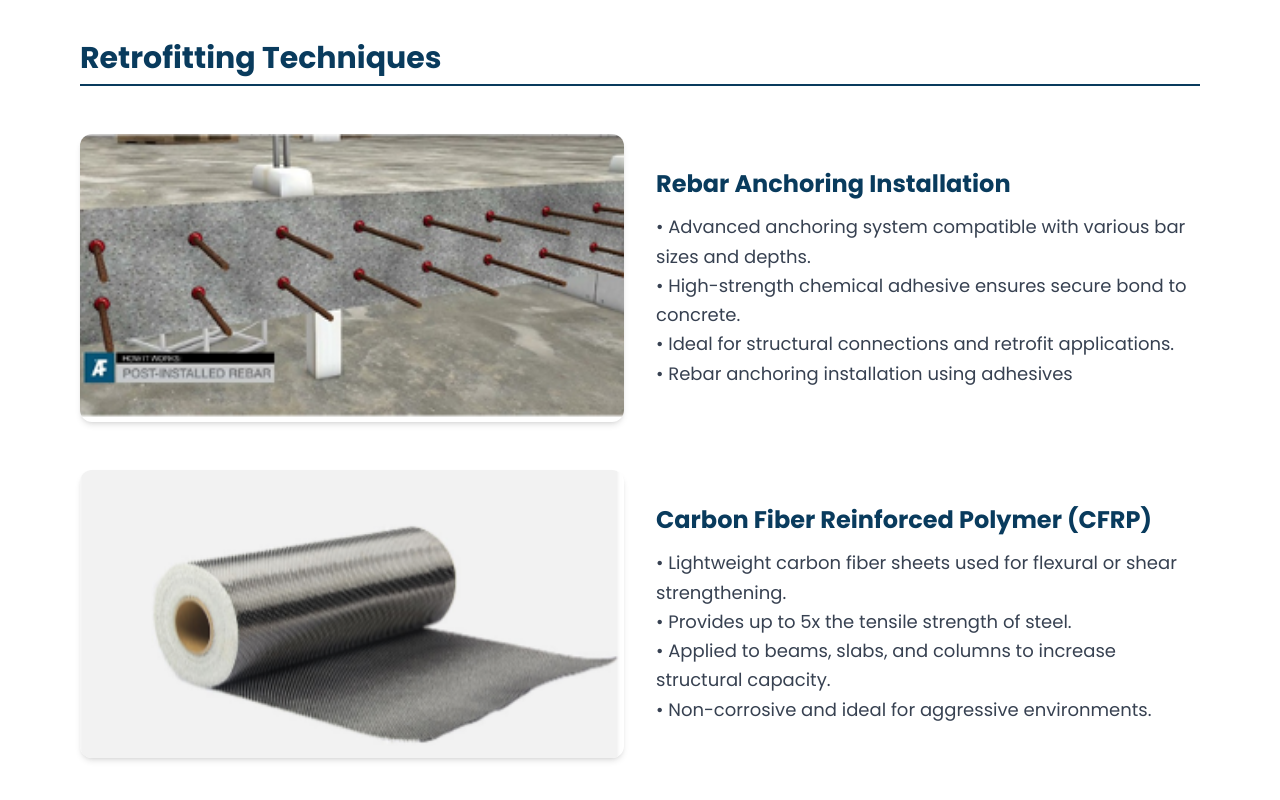
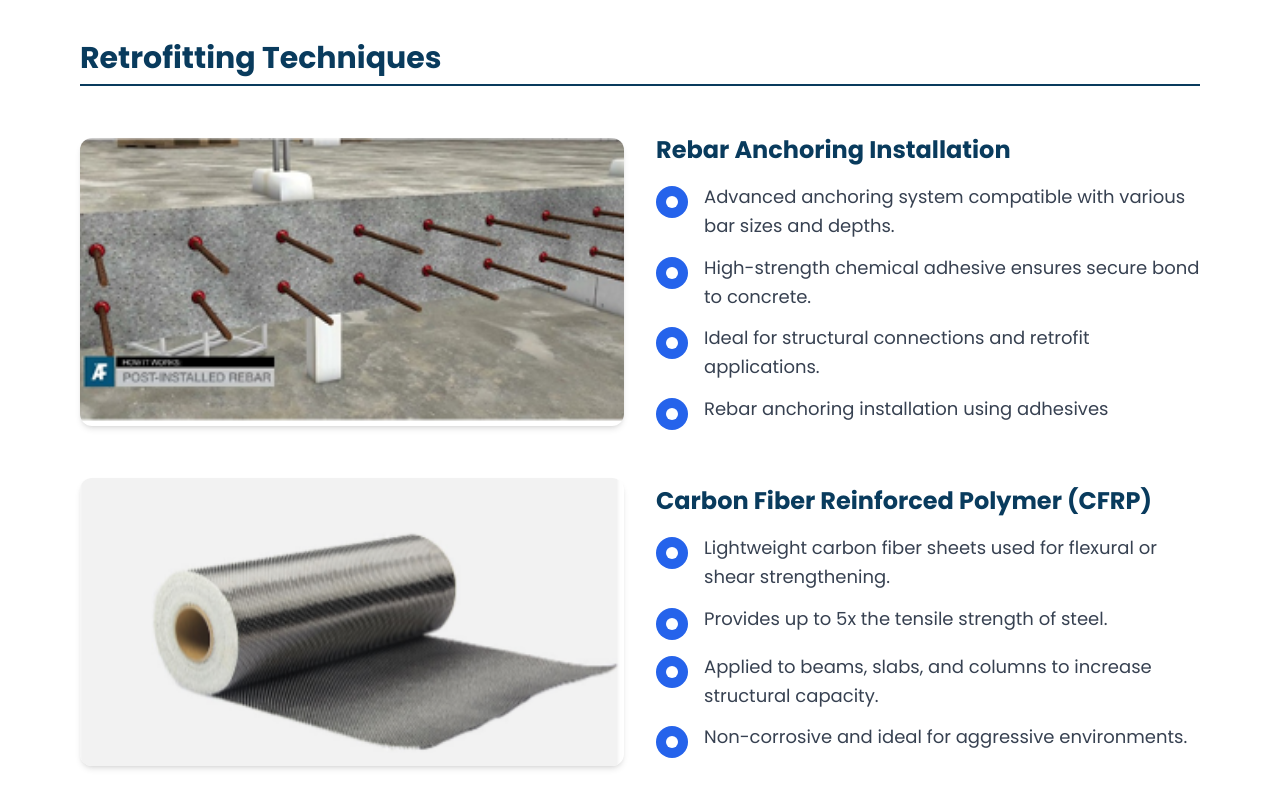
Before and after one commit to Webique/concrete-surgeons, a React (Vite) app: page /services/cutting in a window 1280 px wide. Shown: the part 840-1640 px from the top of the page. Built offline with nearby package versions, Linux system fonts and the light colour scheme; what tailwindcss-rtl would draw is missing.

Commit message:
Updates #3

```diff
--- a/src/pages/About.jsx
+++ b/src/pages/About.jsx
@@ -97,12 +97,23 @@ export default function About() {
             <h2 className="text-3xl md:text-4xl font-bold text-[#093B5D] border-b-2 pb-2 border-[#093B5D]">
               {t("about.whyTitle")}
             </h2>
-            <ul className="grid gap-4 list-disc text-gray-700 pl-6 text-lg">
-              <li>{t("about.reason1")}</li>
-              <li>{t("about.reason2")}</li>
-              <li>{t("about.reason3")}</li>
-              <li>{t("about.reason4")}</li>
-            </ul>
+            <div className="space-y-4">
+              {[t("about.reason1"), t("about.reason2"), t("about.reason3"), t("about.reason4")].map((reason, index) => (
+                <motion.div
+                  key={index}
+                  initial={{ opacity: 0, x: -20 }}
+                  whileInView={{ opacity: 1, x: 0 }}
+                  transition={{ duration: 0.6, delay: index * 0.1 }}
+                  viewport={{ once: true }}
+                  className={`flex items-start ${isRTL ? "space-x-reverse space-x-4" : "space-x-4"}`}
+                >
+                  <div className="flex-shrink-0 w-8 h-8 bg-blue-600 rounded-full flex items-center justify-center mt-1">
+                    <div className="w-3 h-3 bg-white rounded-full"></div>
+                  </div>
+                  <p className="text-lg text-gray-700 leading-relaxed">{reason}</p>
+                </motion.div>
+              ))}
+            </div>
           </div>
           <img
             src={about2}
--- a/src/pages/ConcreteCutting.jsx
+++ b/src/pages/ConcreteCutting.jsx
@@ -72,13 +72,34 @@ export default function StructuralRetrofitting() {
                 alt={section.title}
                 className="rounded-xl shadow-md object-cover w-full h-64 md:h-72 hover:scale-105 transition-transform duration-500"
               />
-              <div className="space-y-3 whitespace-pre-line">
+              <div className="space-y-4">
                 <h3 className="text-2xl font-bold text-[#093B5D]">
                   {section.title}
                 </h3>
-                <p className="text-gray-700 text-lg leading-relaxed">
-                  {section.desc}
-                </p>
+                <div className="space-y-3">
+                  {section.desc.split('\n').filter(line => line.trim()).map((line, index) => {
+                    // Remove bullet points and clean the text
+                    const cleanText = line.replace(/^•\s*/, '').trim();
+                    if (cleanText) {
+                      return (
+                        <motion.div
+                          key={index}
+                          initial={{ opacity: 0, x: -20 }}
+                          whileInView={{ opacity: 1, x: 0 }}
+                          transition={{ duration: 0.6, delay: index * 0.1 }}
+                          viewport={{ once: true }}
+                          className={`flex items-start ${isRTL ? "space-x-reverse space-x-4" : "space-x-4"}`}
+                        >
+                          <div className="flex-shrink-0 w-8 h-8 bg-blue-600 rounded-full flex items-center justify-center mt-1">
+                            <div className="w-3 h-3 bg-white rounded-full"></div>
+                          </div>
+                          <p className="text-lg text-gray-700 leading-relaxed">{cleanText}</p>
+                        </motion.div>
+                      );
+                    }
+                    return null;
+                  })}
+                </div>
               </div>
             </motion.div>
           ))}
--- a/src/pages/Demolition.jsx
+++ b/src/pages/Demolition.jsx
@@ -120,9 +120,10 @@ export default function Demolition() {
                     whileInView={{ opacity: 1, x: 0 }}
                     transition={{ duration: 0.6, delay: index * 0.1 }}
                     viewport={{ once: true }}
-                    className="flex items-start space-x-4"
+                    className={`flex items-start ${isRTL ? "space-x-reverse space-x-4" : "space-x-4"}`}
+
                   >
-                    <div className="flex-shrink-0 w-8 h-8 bg-gradient-to-r from-blue-600 to-orange-600 rounded-full flex items-center justify-center mt-1">
+                    <div className="flex-shrink-0 w-8 h-8 bg-blue-600 rounded-full flex items-center justify-center mt-1">
                       <div className="w-3 h-3 bg-white rounded-full"></div>
                     </div>
                     <p className="text-lg text-gray-700 leading-relaxed">{item}</p>
@@ -200,7 +201,8 @@ export default function Demolition() {
                     whileInView={{ opacity: 1, y: 0 }}
                     transition={{ duration: 0.6, delay: index * 0.1 }}
                     viewport={{ once: true }}
-                    className="flex items-center space-x-3 p-4 bg-gray-50 rounded-lg hover:bg-gray-100 transition-colors"
+                    className={`flex items-center ${isRTL ? "space-x-reverse space-x-3" : "space-x-3"} p-4 bg-gray-50 rounded-lg hover:bg-gray-100 transition-colors`}
+
                   >
                     <div className="flex-shrink-0 w-6 h-6 bg-blue-500 rounded-full flex items-center justify-center">
                       <svg className="w-3 h-3 text-white" fill="currentColor" viewBox="0 0 20 20">
@@ -315,9 +317,10 @@ export default function Demolition() {
                     whileInView={{ opacity: 1, x: 0 }}
                     transition={{ duration: 0.6, delay: index * 0.1 }}
                     viewport={{ once: true }}
-                    className="flex items-start space-x-4"
+                    className={`flex items-start ${isRTL ? "space-x-reverse space-x-4" : "space-x-4"}`}
+
                   >
-                    <div className="flex-shrink-0 w-8 h-8 bg-gradient-to-r from-blue-600 to-orange-600 rounded-full flex items-center justify-center mt-1">
+                    <div className="flex-shrink-0 w-8 h-8 bg-blue-600 rounded-full flex items-center justify-center mt-1">
                       <div className="w-3 h-3 bg-white rounded-full"></div>
                     </div>
                     <p className="text-lg text-gray-300 leading-relaxed">{item}</p>
@@ -364,9 +367,10 @@ export default function Demolition() {
                       whileInView={{ opacity: 1, x: 0 }}
                       transition={{ duration: 0.6, delay: index * 0.1 }}
                       viewport={{ once: true }}
-                      className="flex items-start space-x-4 p-4 bg-gray-50 rounded-xl hover:bg-gray-100 transition-colors"
+                      className={`flex items-start ${isRTL ? "space-x-reverse space-x-4" : "space-x-4"} p-4 bg-gray-50 rounded-xl hover:bg-gray-100 transition-colors`}
+
                     >
-                      <div className="flex-shrink-0 w-8 h-8 bg-gradient-to-r from-blue-600 to-orange-600 rounded-full flex items-center justify-center mt-1">
+                      <div className="flex-shrink-0 w-8 h-8 bg-blue-600 rounded-full flex items-center justify-center mt-1">
                         <div className="w-3 h-3 bg-white rounded-full"></div>
                       </div>
                       <p className="text-gray-700 leading-relaxed">{item}</p>
@@ -579,9 +583,9 @@ export default function Demolition() {
                   whileInView={{ opacity: 1, x: 0 }}
                   transition={{ duration: 0.6, delay: index * 0.1 }}
                   viewport={{ once: true }}
-                  className="flex items-start space-x-4 p-6 bg-gray-50 rounded-xl hover:bg-gray-100 transition-colors"
-                >
-                  <div className="flex-shrink-0 w-8 h-8 bg-gradient-to-r from-blue-600 to-orange-600 rounded-full flex items-center justify-center mt-1">
+                  className={`flex items-start ${isRTL ? "space-x-reverse space-x-4" : "space-x-4"} p-6 bg-gray-50 rounded-xl hover:bg-gray-100 transition-colors`}
+                  >
+                  <div className="flex-shrink-0 w-8 h-8 bg-blue-600 rounded-full flex items-center justify-center mt-1">
                     <div className="w-3 h-3 bg-white rounded-full"></div>
                   </div>
                   <span className="text-lg text-gray-700 font-medium">{item}</span>
@@ -646,9 +650,9 @@ export default function Demolition() {
                   whileInView={{ opacity: 1, x: 0 }}
                   transition={{ duration: 0.6, delay: index * 0.1 }}
                   viewport={{ once: true }}
-                  className="flex items-start space-x-4 p-6 bg-white rounded-xl shadow-lg hover:shadow-xl transition-shadow"
-                >
-                  <div className="flex-shrink-0 w-8 h-8 bg-gradient-to-r from-blue-600 to-orange-600 rounded-full flex items-center justify-center mt-1">
+                  className={`flex items-start ${isRTL ? "space-x-reverse space-x-4" : "space-x-4"} p-6 bg-white rounded-xl shadow-lg hover:shadow-xl transition-shadow`}
+                  >
+                  <div className="flex-shrink-0 w-8 h-8 bg-blue-600 rounded-full flex items-center justify-center mt-1">
                     <div className="w-3 h-3 bg-white rounded-full"></div>
                   </div>
                   <span className="text-lg text-gray-700 font-medium">{item}</span>
@@ -708,9 +712,10 @@ export default function Demolition() {
                   whileInView={{ opacity: 1, x: 0 }}
                   transition={{ duration: 0.6, delay: index * 0.1 }}
                   viewport={{ once: true }}
-                  className="flex items-start space-x-4 p-6 bg-white/10 rounded-xl border border-white/20 hover:bg-white/20 transition-colors"
+                  className={`flex items-start ${isRTL ? "space-x-reverse space-x-4" : "space-x-4"} p-6 bg-white/10 rounded-xl border border-white/20 hover:bg-white/20 transition-colors`}
+
                 >
-                  <div className="flex-shrink-0 w-8 h-8 bg-gradient-to-r from-blue-600 to-orange-600 rounded-full flex items-center justify-center mt-1">
+                  <div className="flex-shrink-0 w-8 h-8 bg-blue-600 rounded-full flex items-center justify-center mt-1">
                     <div className="w-3 h-3 bg-white rounded-full"></div>
                   </div>
                   <span className="text-lg text-gray-300 font-medium">{item}</span>
@@ -779,8 +784,8 @@ export default function Demolition() {
                     whileInView={{ opacity: 1, y: 0 }}
                     transition={{ duration: 0.6, delay: index * 0.1 }}
                     viewport={{ once: true }}
-                    className="flex items-center space-x-4 p-6 bg-white/10 rounded-xl border border-white/20 hover:bg-white/20 transition-colors"
-                  >
+                    className={`flex items-center ${isRTL ? "space-x-reverse space-x-4" : "space-x-4"} p-6 bg-white/10 rounded-xl border border-white/20 hover:bg-white/20 transition-colors`}
+                    >
                     <div className="flex-shrink-0 w-8 h-8 bg-blue-500 rounded-full flex items-center justify-center">
                       <svg className="w-4 h-4 text-white" fill="currentColor" viewBox="0 0 20 20">
                         <path fillRule="evenodd" d="M16.707 5.293a1 1 0 010 1.414l-8 8a1 1 0 01-1.414 0l-4-4a1 1 0 011.414-1.414L8 12.586l7.293-7.293a1 1 0 011.414 0z" clipRule="evenodd" />
```
